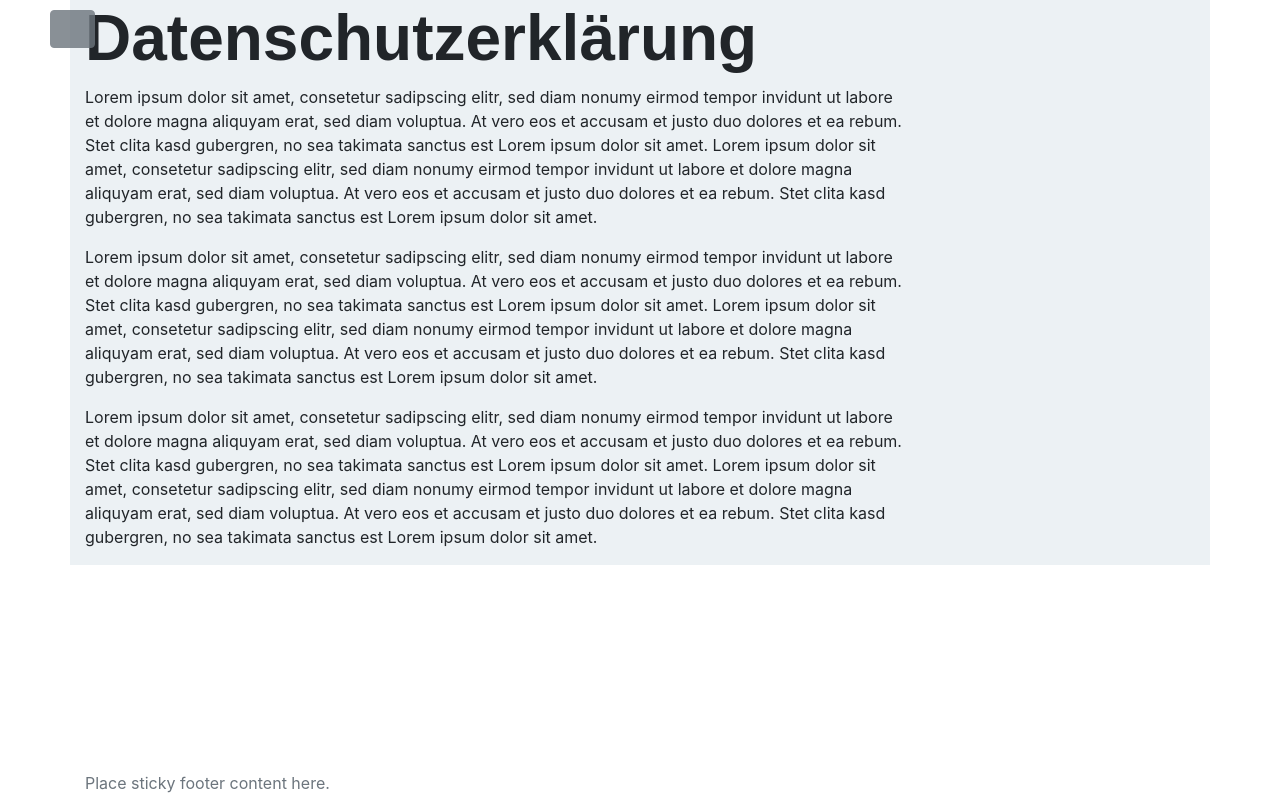
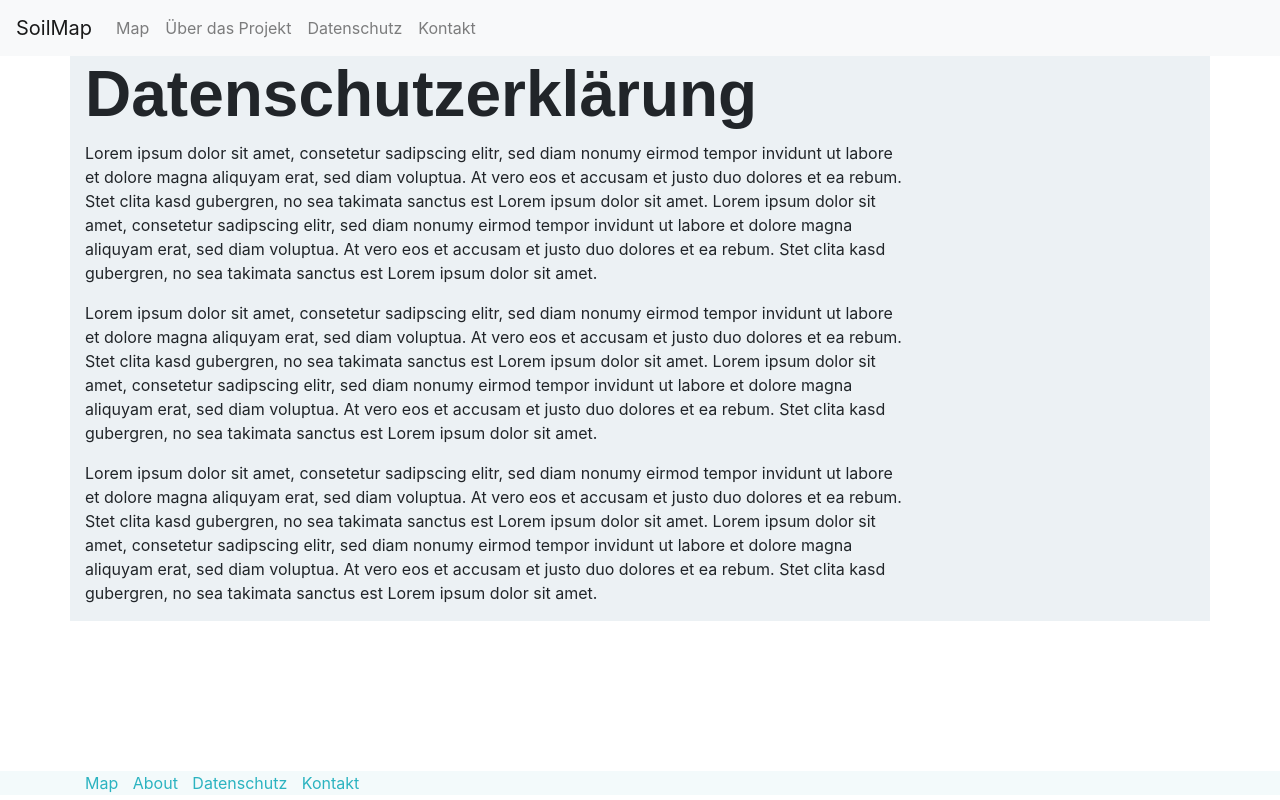
Before and after one commit to CryoGrid/WebMap, a Django app: page /legal/ in a window 1280 px wide. Run offline with Django 3.2, Linux system fonts and the light colour scheme; some libraries are stand-ins or nearby versions.

Commit message:
WP030 adding subpage navbar ui

```diff
--- a/cgmap/static/cgmap/style.css
+++ b/cgmap/static/cgmap/style.css
@@ -252,6 +252,11 @@ hr {
     position:absolute;
     bottom: 5px;
     width: 100%;
+    background: #EAF7F994;
+}
+
+#footer span + span {
+    margin-left: 10px;
 }
 /* size of map in background */
 #map {
--- a/cgmap/templates/base_template.html
+++ b/cgmap/templates/base_template.html
@@ -19,8 +19,8 @@
             {% block head_css_site %}
                 {# website for google icons: https://fonts.google.com/icons?selected=Material+Icons #}
                 <link rel="stylesheet" href="https://fonts.googleapis.com/css2?family=Material+Icons">
+                <link rel="stylesheet" href="https://stackpath.bootstrapcdn.com/bootstrap/4.3.1/css/bootstrap.min.css" integrity="sha384-ggOyR0iXCbMQv3Xipma34MD+dH/1fQ784/j6cY/iJTQUOhcWr7x9JvoRxT2MZw1T" crossorigin="anonymous">
                 <link rel="stylesheet" type="text/css" href="{% static 'cgmap/style.css' %}">
-                <link rel="stylesheet" href="https://stackpath.bootstrapcdn.com/bootstrap/4.3.1/css/bootstrap.min.css" integrity="sha384-ggOyR0iXCbMQv3Xipma34MD+dH/1fQ784/j6cY/iJTQUOhcWr7x9JvoRxT2MZw1T" crossorigin="anonymous">
             {% endblock head_css_site %}
             {% block head_css_section %}{% endblock head_css_section %}
             {% block head_css_page %}{% endblock head_css_page %}
@@ -30,7 +30,7 @@
     <body>
     {# Navigation Menu #}
         {% block Navbar %}
-            {% include "header.html" %}
+            {% include nav_tmpl|default:"header.html" %}
         {% endblock Navbar %}
     {# Content #}
         <div id="site-wrapper">
--- a/cgmap/templates/cgmap/about.html
+++ b/cgmap/templates/cgmap/about.html
@@ -14,6 +14,12 @@
 {% block footer_javascript_page %}
 
 {% endblock footer_javascript_page %}
+
+{% block Navbar %}
+    {% with nav_tmpl="nav_header.html" %}
+        {{ block.super }}
+    {% endwith %}
+{% endblock %}
 
 {% block content %}
 
--- a/cgmap/templates/cgmap/contact.html
+++ b/cgmap/templates/cgmap/contact.html
@@ -14,6 +14,12 @@
 {% block footer_javascript_page %}
 
 {% endblock footer_javascript_page %}
+
+{% block Navbar %}
+    {% with nav_tmpl="nav_header.html" %}
+        {{ block.super }}
+    {% endwith %}
+{% endblock %}
 
 {% block content %}
 
--- a/cgmap/templates/cgmap/index.html
+++ b/cgmap/templates/cgmap/index.html
@@ -18,7 +18,6 @@
       rel="stylesheet"
       href="https://unpkg.com/leaflet-geosearch@3.6.0/dist/geosearch.css"
     />
-    <link rel="stylesheet" type="text/css" href="{% static 'cgmap/style.css' %}"/>
 {% endblock head_css_page %}
 
 {% block footer_javascript_page %}
--- a/cgmap/templates/cgmap/legal.html
+++ b/cgmap/templates/cgmap/legal.html
@@ -15,7 +15,14 @@
 
 {% endblock footer_javascript_page %}
 
+{% block Navbar %}
+    {% with nav_tmpl="nav_header.html" %}
+        {{ block.super }}
+    {% endwith %}
+{% endblock %}
+
 {% block content %}
+<div></div>
 <div class="container m-t-md" style="background: var(--accent)">
     <div class="row" role="main">
         <div class="col-xs-12 col-sm-12 col-md-9 col-lg-9 col-main">
--- a/cgmap/templates/footer.html
+++ b/cgmap/templates/footer.html
@@ -1,6 +1,9 @@
 {# contains the footer with copyright and links to other sites #}
 <footer class="footer" id="footer">
     <div class="container">
-        <span class="text-muted">Place sticky footer content here.</span>
+        <span class="text-muted"><a href="{% url 'index' %}">Map</a></span>
+        <span class="text-muted"><a href="{% url 'about' %}">About</a></span>
+        <span class="text-muted"><a href="{% url 'legal' %}">Datenschutz</a></span>
+        <span class="text-muted"><a href="{% url 'contact' %}">Kontakt</a></span>
     </div>
 </footer>
--- a/cgmap/templates/header.html
+++ b/cgmap/templates/header.html
@@ -1,29 +1,5 @@
 {# contains the header and menu bar #}
 <header>
-    <!--{% block nav-style %} {% endblock nav-style %}
-    <nav class="navbar navbar-expand-md navbar-dark fixed-top bg-dark">
-        <a class="navbar-brand" href="#">Fixed navbar</a>
-        <button class="navbar-toggler" type="button" data-toggle="collapse" data-target="#navbarCollapse" aria-expanded="false" aria-label="Toggle navigation">
-            <span class="navbar-toggler-icon"></span>
-        </button>
-        <div class="collapse navbar-collapse" id="navbarCollapse">
-            <ul class="navbar-nav mr-auto">
-                <li class="nav-item active">
-                    <a class="nav-link" href="#">Home</a>
-                </li>
-                <li class="nav-item">
-                    <a class="nav-link" href="#">Link</a>
-                </li>
-                <li class="nav-item">
-                    <a class="nav-link disabled" href="#">Disabled</a>
-                </li>
-            </ul>
-            <form class="form-inline mt-2 mt-md-0">
-                <input class="form-control mr-sm-2" type="text" placeholder="Search" aria-label="Search">
-                <button class="btn btn-outline-success my-2 my-sm-0" type="submit">Search</button>
-            </form>
-        </div>
-    </nav>-->
     <div class="btn-group" role="group" aria-label="Navbar" id="nav-menu">
         <div class="dropdown">
             <button class="btn btn-secondary" type="button" id="dropdownMenu" data-toggle="dropdown" data-display="static"  aria-haspopup="true" aria-expanded="false">
@@ -31,21 +7,10 @@
             </button>
             <div class="dropdown-menu dropdown-menu-lg-left" aria-labelledby="dropdownMenu">
                 <button class="dropdown-item" type="button"><a href="{% url 'index' %}">Map</a></button>
-                <button class="dropdown-item" type="button"><a href="{% url 'about' %}">About</a></button>
+                <button class="dropdown-item" type="button"><a href="{% url 'about' %}">Über das Projekt</a></button>
                 <button class="dropdown-item" type="button"><a href="{% url 'legal' %}">Datenschutz</a></button>
                 <button class="dropdown-item" type="button"><a href="{% url 'contact' %}">Kontakt</a></button>
             </div>
-        </div><!--
-        <div class="dropdown">
-            <button class="btn btn-secondary" type="button" id="dropdownMenuSearch" data-toggle="dropdown" data-display="static" aria-haspopup="true" aria-expanded="false">
-                <span class="material-icons" aria-hidden="true">&#xE8B6;</span>
-            </button>
-            <div class="dropdown-menu dropdown-menu-lg-left" aria-labelledby="dropdownMenuSearch">
-                <form class="form-inline mt-2 mt-md-0" action="" method="get">
-                    <input class="form-control mr-sm-2" type="text" placeholder="Search" aria-label="Search">
-                    <button class="btn btn-outline-success my-2 my-sm-0" type="submit">Search</button>
-                </form>
-            </div>
-        </div>-->
+        </div>
     </div>
 </header>
--- /dev/null
+++ b/cgmap/templates/nav_header.html
@@ -0,0 +1,26 @@
+{# contains the header with a nav bar for subpages #}
+<header>
+    <nav class="navbar navbar-expand-lg navbar-light bg-light">
+        <a class="navbar-brand" href="#">SoilMap</a>
+        <button class="navbar-toggler" type="button" data-toggle="collapse" data-target="#navbarSupportedContent" aria-controls="navbarSupportedContent" aria-expanded="false" aria-label="Toggle navigation">
+            <span class="navbar-toggler-icon"></span>
+        </button>
+
+        <div class="collapse navbar-collapse" id="navbarSupportedContent">
+            <ul class="navbar-nav mr-auto">
+                <li class="nav-item">
+                    <a class="nav-link" href="{% url 'index' %}">Map <span class="sr-only">(current)</span></a>
+                </li>
+                <li class="nav-item">
+                    <a class="nav-link" href="{% url 'about' %}">Über das Projekt</a>
+                </li>
+                <li class="nav-item">
+                    <a class="nav-link" href="{% url 'legal' %}">Datenschutz</a>
+                </li>
+                <li class="nav-item">
+                    <a class="nav-link" href="{% url 'contact' %}">Kontakt</a>
+                </li>
+            </ul>
+        </div>
+    </nav>
+</header>
```
